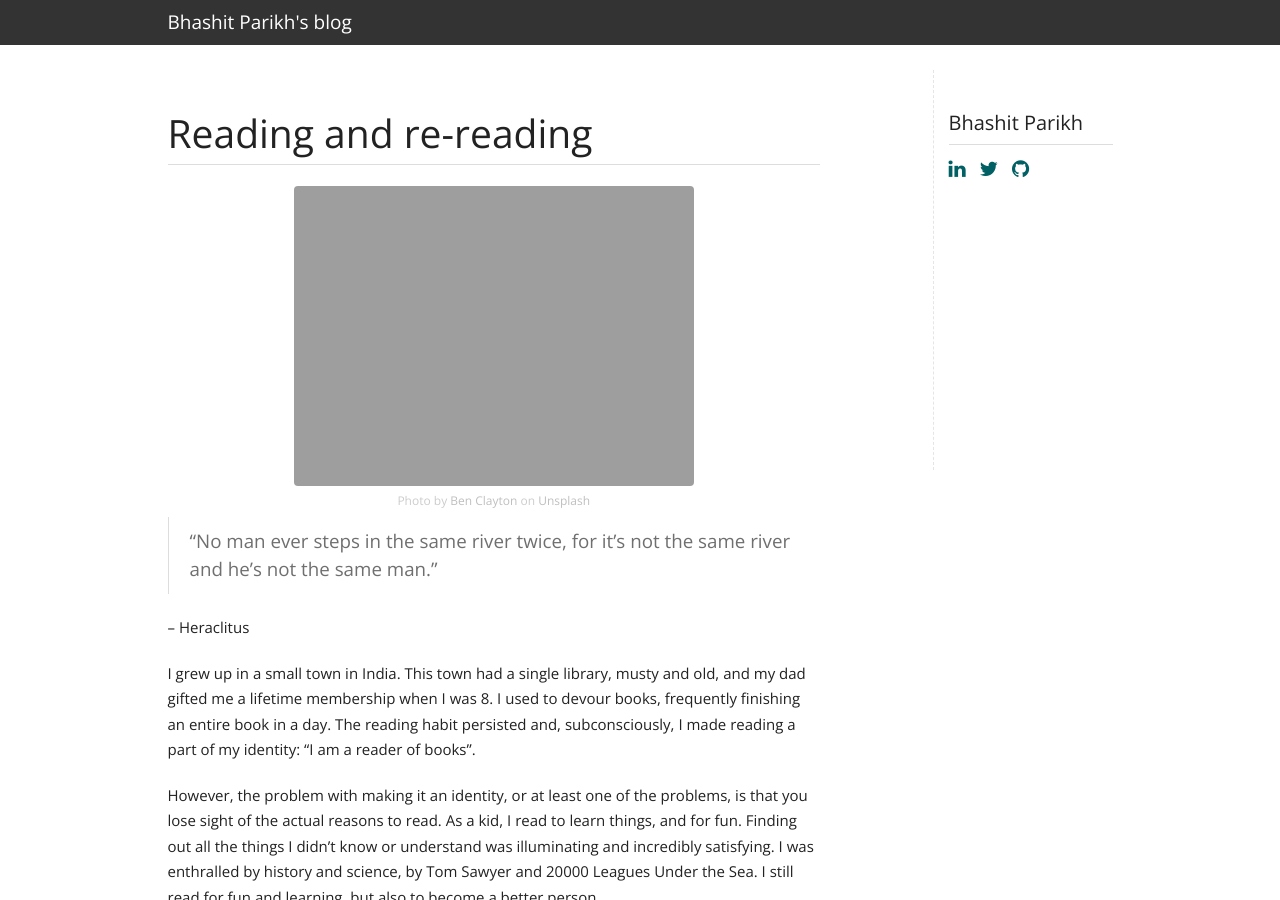
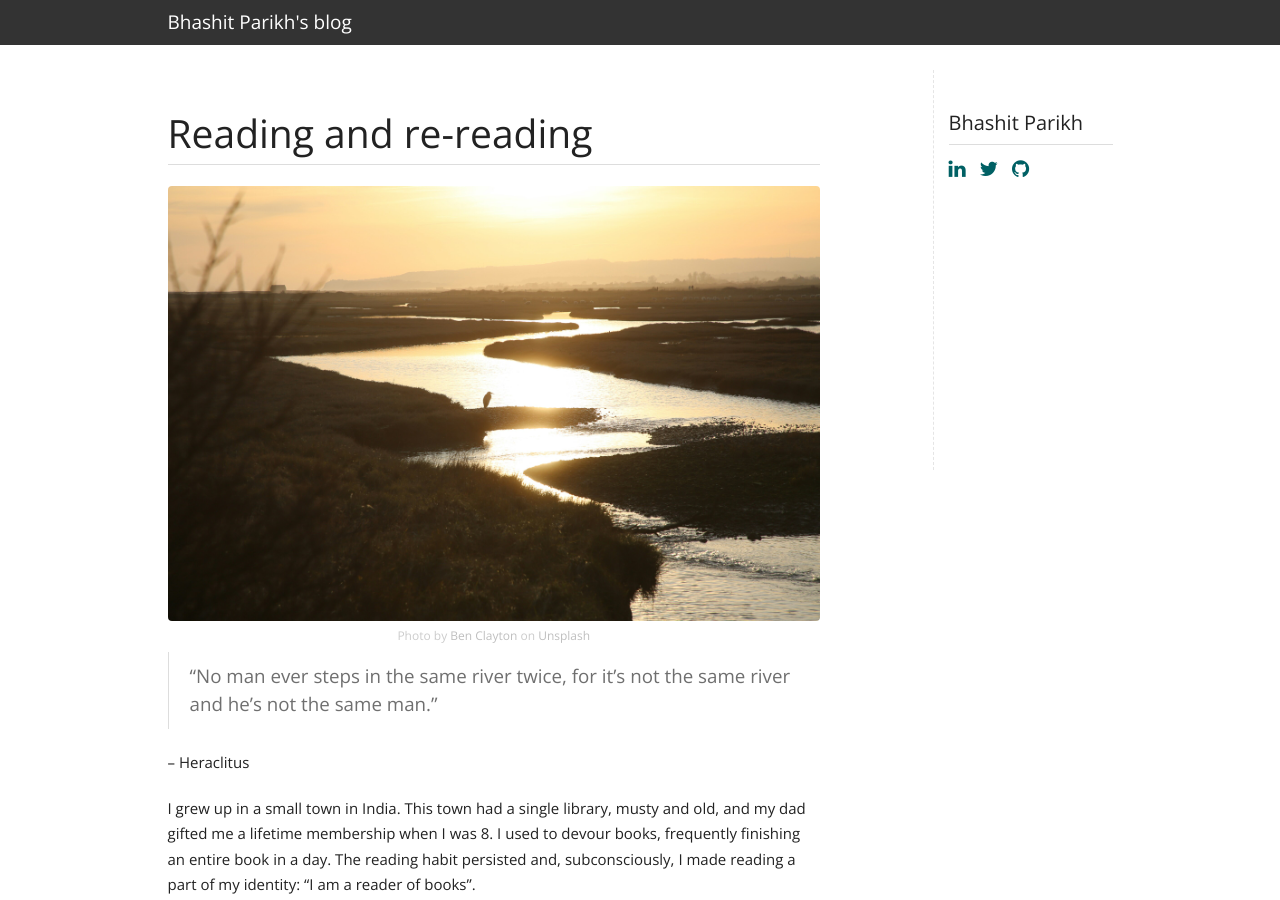
Before and after one commit to Bhashit/bhashit.github.io, a Jekyll site: the page built from _posts/2024-10-24-re-reading.markdown, in a window 1280 px wide and 900 px high. Built offline with Jekyll 4.4.1, drawn with Linux system fonts in a browser that asks for light colours; comment, search, counter and statistics services are not loaded.

Commit message:
Resized image

```diff
--- a/_posts/2024-10-24-re-reading.markdown
+++ b/_posts/2024-10-24-re-reading.markdown
@@ -6,7 +6,7 @@
 ---
 
 <figure>
-  <img src="{{site.url}}/img/re-reading-river.jpg" alt="River flowing at sunset with a Heron"/>
+  <img src="{{site.url}}/img/re-reading-river_resized.jpg" alt="River flowing at sunset with a Heron"/>
   <figcaption>Photo by <a href="https://unsplash.com/@binaryben?utm_content=creditCopyText&utm_medium=referral&utm_source=unsplash">Ben Clayton</a> on <a href="https://unsplash.com/photos/a-person-standing-in-a-river-at-sunset-1jSzSeyDMEk?utm_content=creditCopyText&utm_medium=referral&utm_source=unsplash">Unsplash</a></figcaption>
 </figure>
 
```
Also changed, not shown: img/re-reading-river_resized.jpg (added).
